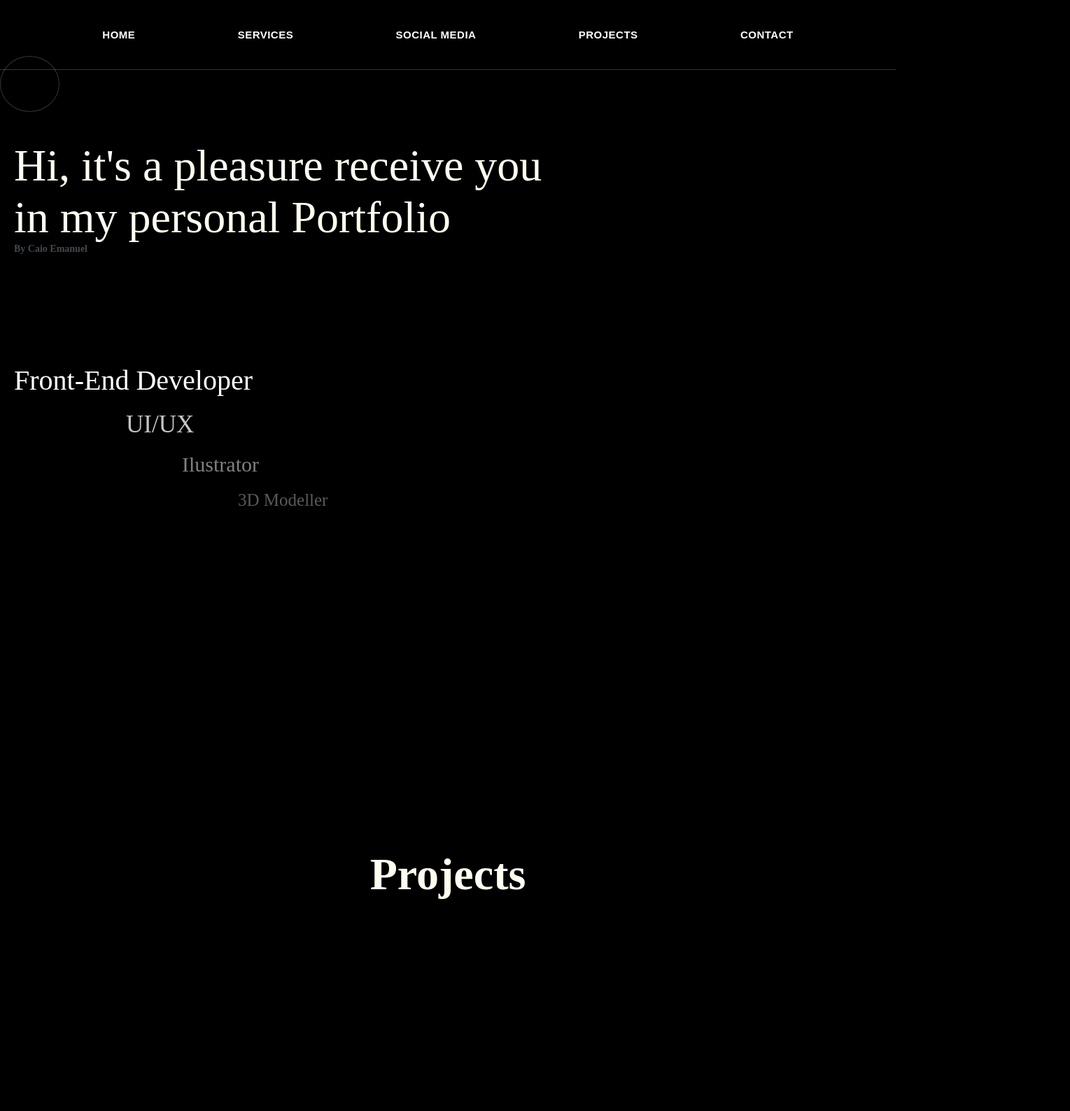
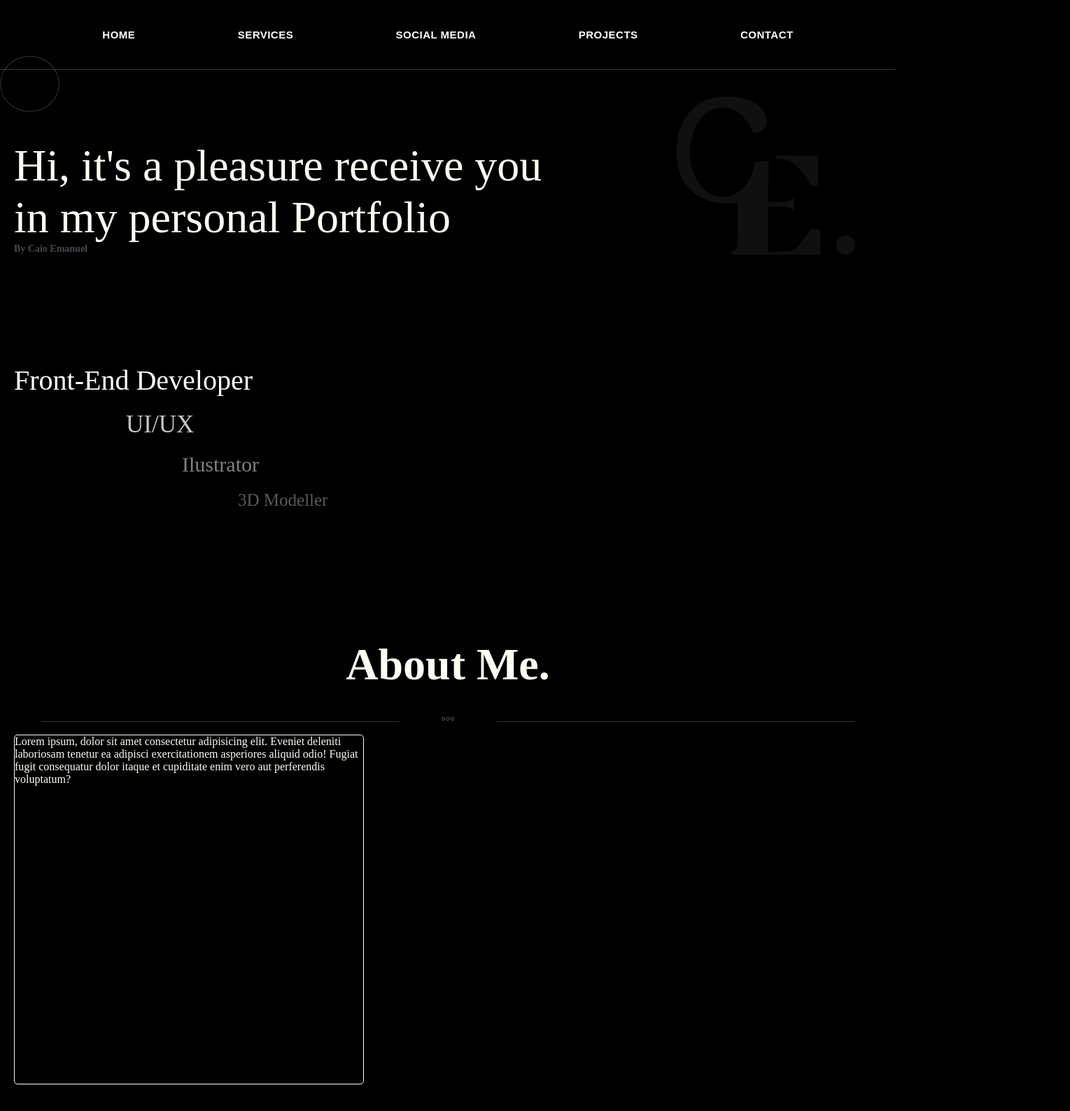
Before and after one commit to CaioemanuelIF/portifolio, a plain HTML site: page index.html in a window 1280 px wide. Shown: the top 1588 px of the page at 70% size, 1529 px wide, since content can reach past the window. Drawn offline with Linux system fonts and the light colour scheme.

Commit message:
logo-favicon-moreinfo

```diff
--- a/index.css
+++ b/index.css
@@ -79,6 +79,7 @@ nav{
     border-radius: 50%;
 }
 
+
 nav  a{
     font-weight: 700;
     font-size: 15px;
@@ -109,7 +110,7 @@ nav a:hover::after{
 /*Header-end*/
 main{
     display: flex;
-    height: 1100px;
+    height: 800px;
 }
 
 .intro{
@@ -169,7 +170,49 @@ main{
     font-size: 20px;
     color: rgb(56, 56, 56);
 }
+.background_img{
+    z-index: -1000;
+    width: auto;
+    height: 300px;
+    display: flex;
+    justify-content: center;
+    align-items: center;
+    margin-left: 50%;
+    animation: fade-in 2.5s cubic-bezier(1.000, 0.000, 0.000, 1.000) infinite alternate both;
+}
+@keyframes fade-in {
+    0% {
+      opacity: 0;
+    }
 
+    100% {
+      opacity: 1;
+    }
+  }
+@-webkit-keyframes fade-in {
+    0% {
+      opacity: 0;
+    }
+    100% {
+      opacity: 1;
+    }
+}
+.line{
+    width: 100%;
+    display: flex;
+    justify-content: space-evenly;
+    align-items: center;
+    position: absolute;
+    bottom: -30%;
+}
+.line p{
+    color: rgba(247, 247, 247, 0.418);
+}
+.line_border{
+    width: 40%;
+    height: 0.1px;
+    background-color: rgba(247, 247, 247, 0.212);
+}
 /*Main-ends*/
 
 section{
@@ -178,17 +221,27 @@ section{
     display: flex;
     justify-content: center;
 }
-.projects{
+.about{
 width: 100%;
 }
-.project_title {
+.about_title {
     width: 100%;
     height: 100px;
     display: flex;
     justify-content: center;
     align-items: center;
 }
-.project_title h1{
+.about_title h1{
     color: rgb(255, 253, 240);
     font-size: 64px;
 }
+.text_about{
+    width: 500px;
+    height: 500px;
+    border: 0.5px solid rgb(255, 253, 240);
+    margin: 50px 0 0 20px;
+    border-radius:5px;
+}
+.text_about p{
+    color: rgb(255, 253, 240);
+}
--- a/index.html
+++ b/index.html
@@ -4,6 +4,9 @@
     <meta charset="UTF-8">
     <meta http-equiv="X-UA-Compatible" content="IE=edge">
     <meta name="viewport" content="width=device-width, initial-scale=1.0">
+    <link rel="apple-touch-icon" sizes="180x180" href="apple-touch-icon.png">
+    <link rel="icon" type="image/png" sizes="32x32" href="/icons/favicon-32x32.png">
+    <link rel="icon" type="image/png" sizes="16x16" href="/icons/favicon-16x16.png">
     <link rel="stylesheet" type="text/css" href="index.css">
     <title>Portfolio - Caio Emanuel</title>
 </head>
@@ -25,6 +28,11 @@
         </nav>
     </header>
     <main>
+        <div class="line">
+            <span class="line_border"></span>
+            <p>°°°</p>
+            <span class="line_border"></span>
+        </div>
 
         <div class="intro">
             <div class="intro_text">
@@ -38,13 +46,25 @@
                 <span>3D Modeller</span>
             </div>
         </div>
+        <div class="background_img">
+            <img src="/images/logo.png" height="500px">
+        </div>
+
+
+
     </main>
     <section>
-        <div class="projects">
-            <div class="project_title">
-                <h1>Projects</h1>
+        <div class="about">
+            <div class="about_title">
+                <h1>About Me.</h1>
             </div>
 
+            <div class="text_about">
+                <p>Lorem ipsum, dolor sit amet consectetur adipisicing elit.
+                    Eveniet deleniti laboriosam tenetur ea adipisci exercitationem asperiores aliquid odio! Fugiat fugit consequatur
+                    dolor itaque et cupiditate enim vero aut perferendis voluptatum?
+                </p>
+            </div>
         </div>
 
     </section>
```
Also changed, not shown: icons/apple-touch-icon.png (added), icons/favicon-16x16.png (added), icons/favicon-32x32.png (added), icons/favicon.ico (added), images/3dpeak-3.jpg (added), images/3dpeak-alice3.jpg (added), images/3dpeak-klee2.jpg (added), images/logo.png (added).
